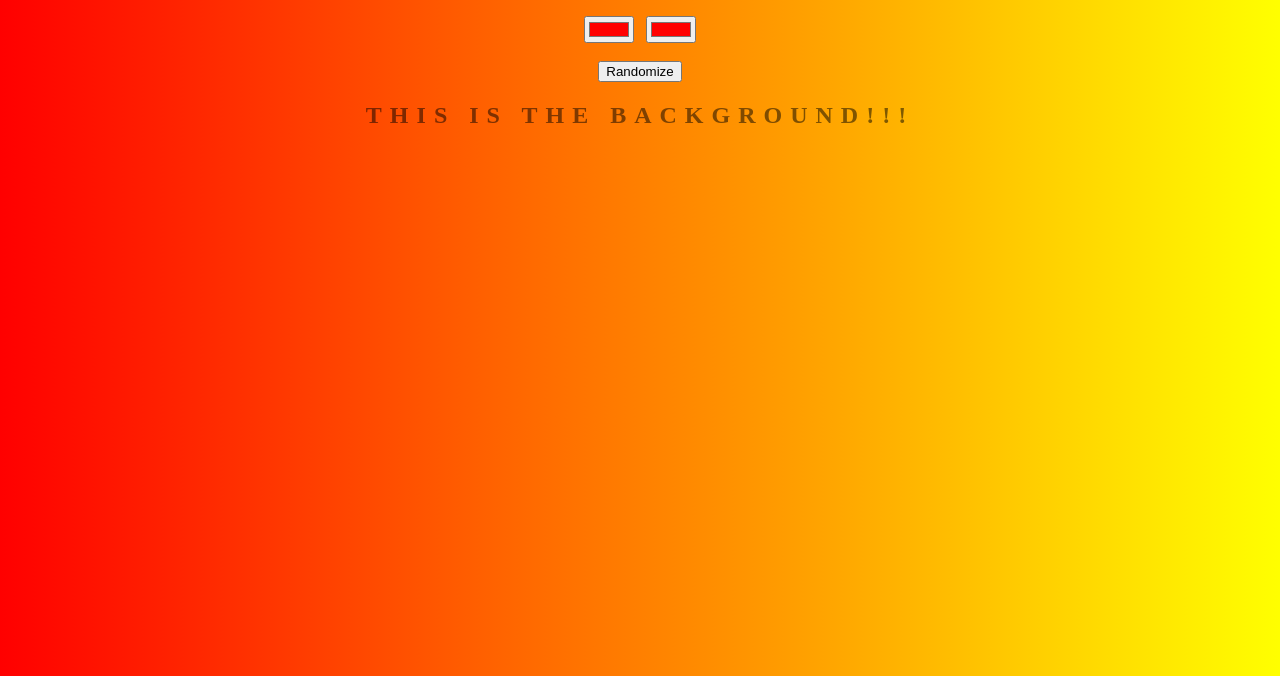
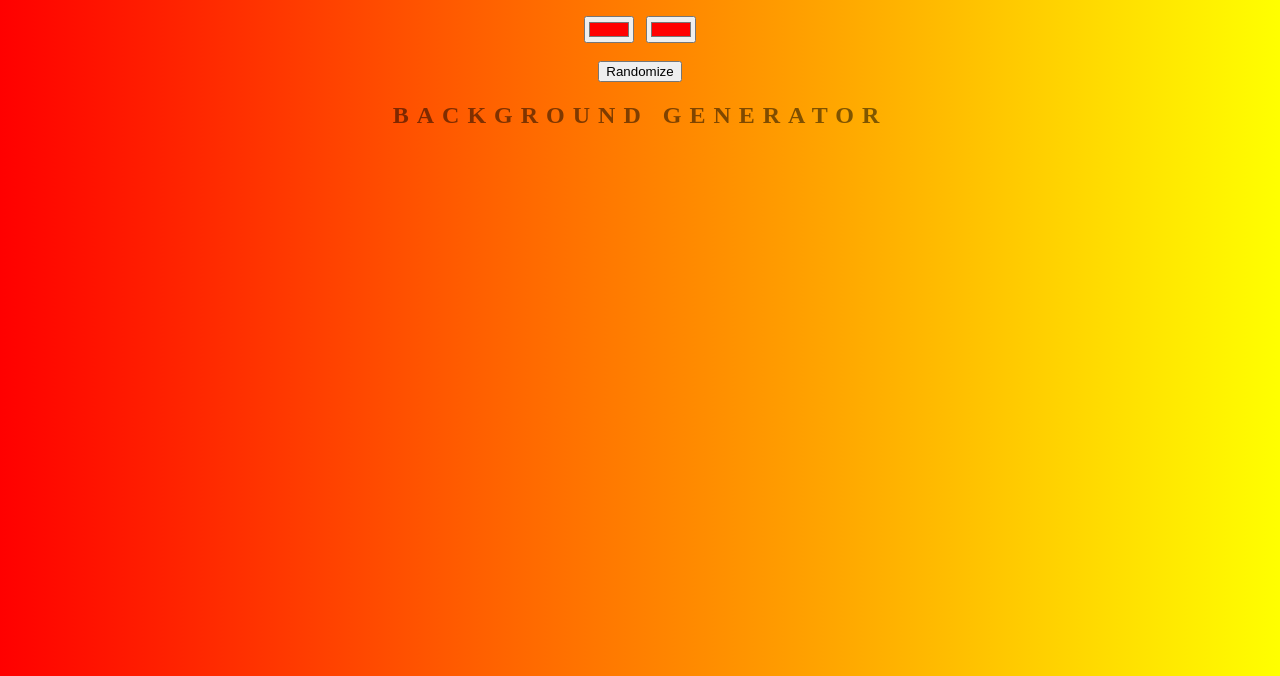
Before and after one commit to SPeeDexe12/background-generator2, a plain HTML site: page index.html in a window 1280 px wide. Shown: the part 124-800 px from the top of the page. Drawn offline with Linux system fonts and the light colour scheme.

Commit message:
changing text

```diff
--- a/index.html
+++ b/index.html
@@ -11,7 +11,7 @@
 	<br>
 	<br>
 	<button>Randomize</button>
-	<h2>This is the background!!!</h2>
+	<h2>Background generator</h2>
 	<h3></h3>
 	<script type="text/javascript" src="script.js"></script>
 </body>
```
